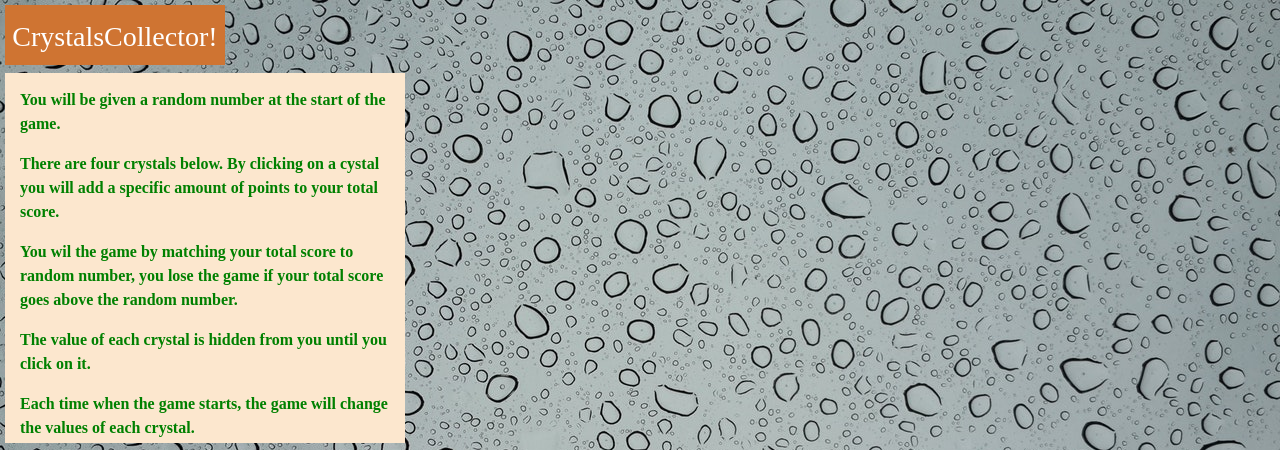
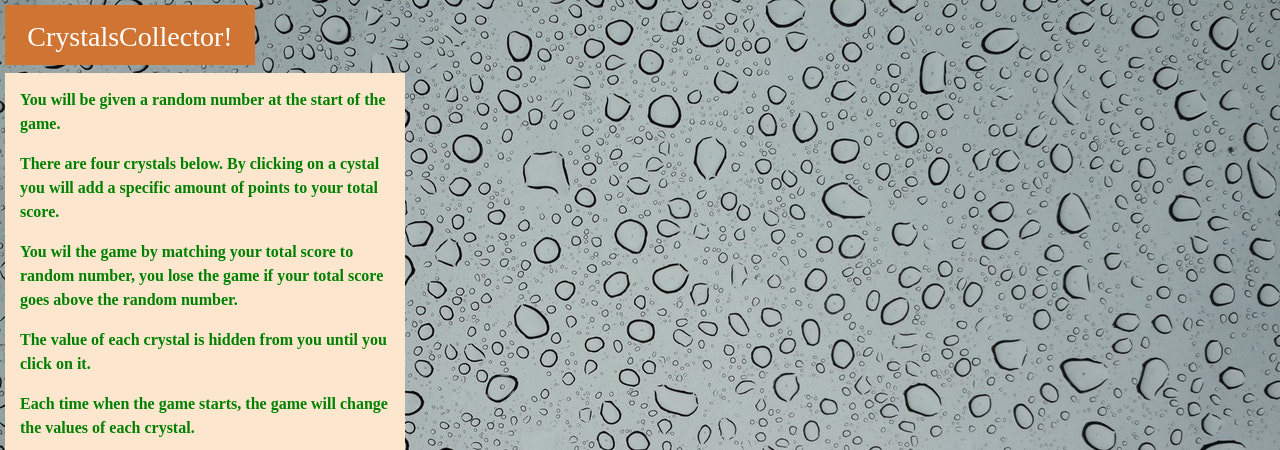
Before and after one commit to 200013546/unit-4-game, a plain HTML site: page index.html in a window 1280 px wide. Shown: the top 450 px of the page. Drawn offline with nearby package versions, Linux system fonts and the light colour scheme; a web font is replaced by a local one.

Commit message:
Push working model v3

```diff
--- a/assets/css/style.css
+++ b/assets/css/style.css
@@ -7,7 +7,7 @@ body {
   #game-title {
     color: white;
     background-color: #CF7432;
-    width: 220px;
+    width: 250px;
     height: 60px;
     text-align: center;
     padding-top: 15px;
@@ -17,7 +17,7 @@ body {
     color: green;
     background-color: #fce7ce;
     width: 400px;
-    height: 370px;
+    height: 400px;
     font-weight: bold;
     padding: 15px;
 }
```
